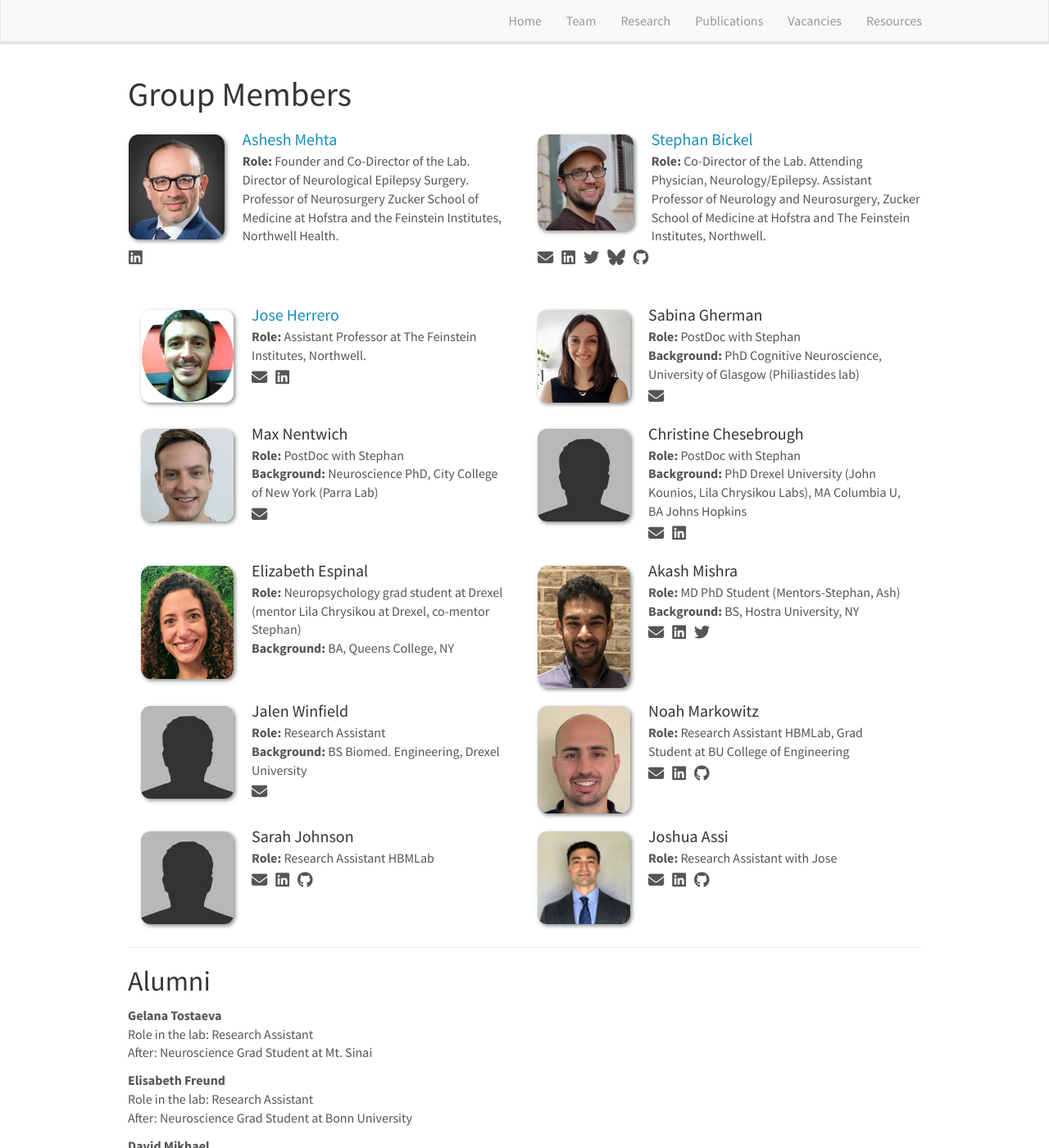
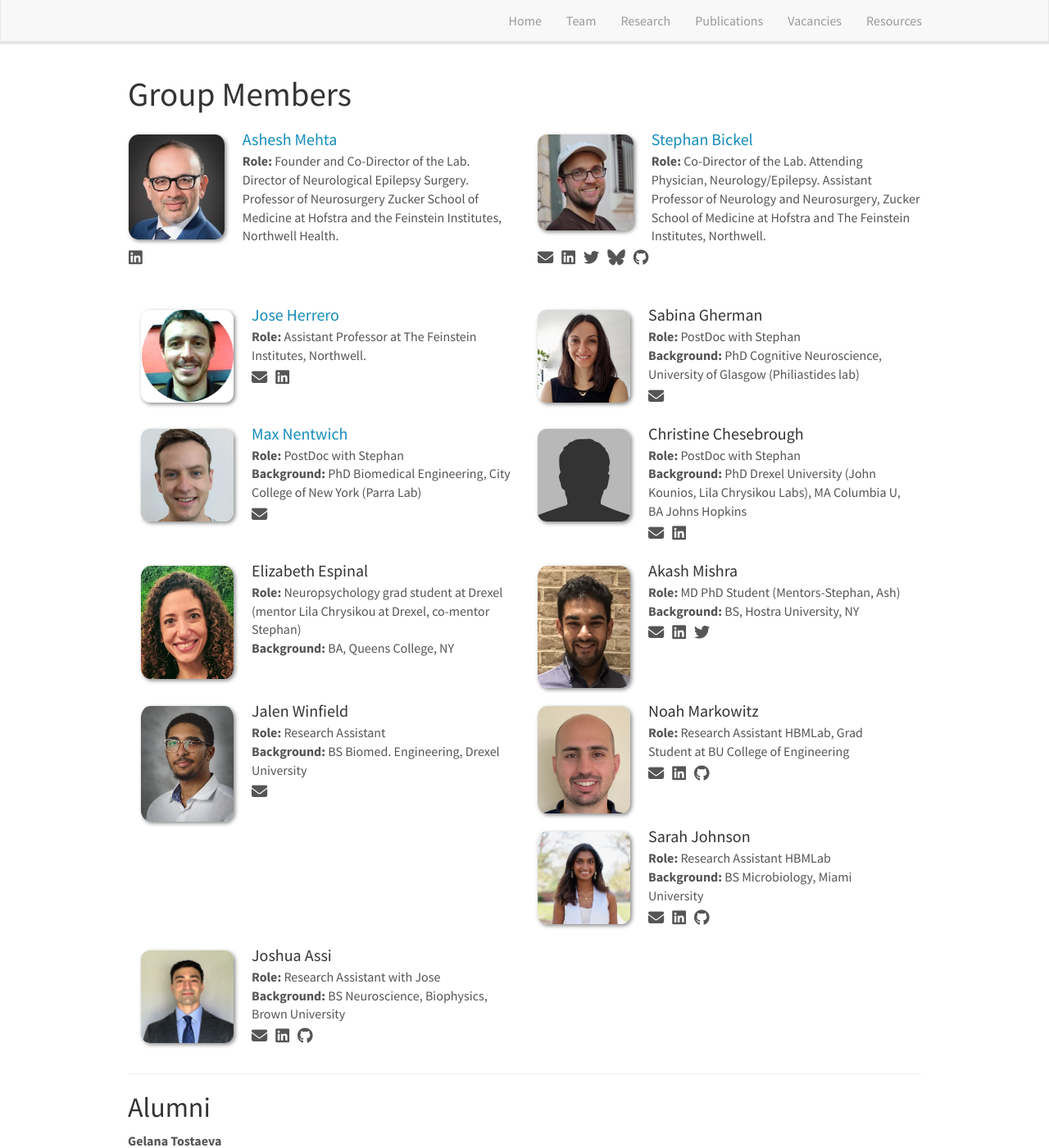
Before and after one commit to sarahgrjohnson/HBMLwebsite, a Jekyll site: the page built from _pages/team.md, in a window 1280 px wide and 1400 px high. Shown: the whole window at 82% size. Built offline with Jekyll 4.4.1, drawn with Linux system fonts in a browser that asks for light colours; nearby versions of some CDN libraries.

```diff
--- a/_data/hbml_team.yml
+++ b/_data/hbml_team.yml
@@ -37,11 +37,11 @@
 - name: Max Nentwich
   photo: max.jpg
   info: PostDoc with Stephan
-  background: Neuroscience PhD, City College of New York (Parra Lab)
+  background: PhD Biomedical Engineering, City College of New York (Parra Lab)
   email: mnentwich@northwell.edu
   x:
   linkedin:
-  website:
+  website: https://github.com/MaxNentwich
 
 - name: Christine Chesebrough
   photo: bio-photo.jpg
@@ -71,7 +71,7 @@
   website:
 
 - name: Jalen Winfield
-  photo: bio-photo.jpg
+  photo: Jalen Winfield_4x5.jpg
   info: Research Assistant
   background: BS Biomed. Engineering, Drexel University
   email: jwinfield@northwell.edu
@@ -90,9 +90,9 @@
   github: https://github.com/nmarkowitz
 
 - name: Sarah Johnson
-  photo: bio-photo.jpg
+  photo: sjohnson.jpg
   info: Research Assistant HBMLab
-  background:
+  background: BS Microbiology, Miami University
   email: sjohnson74@northwell.edu
   x:
   linkedin: https://www.linkedin.com/in/sarahgrjohnson/
@@ -102,7 +102,7 @@
 - name: Joshua Assi
   photo: jassi.jpg
   info: Research Assistant with Jose
-  background:
+  background: BS Neuroscience, Biophysics, Brown University
   email: jassi@northwell.edu
   x:
   linkedin: https://www.linkedin.com/in/joshua-assi-a35145203/
```
